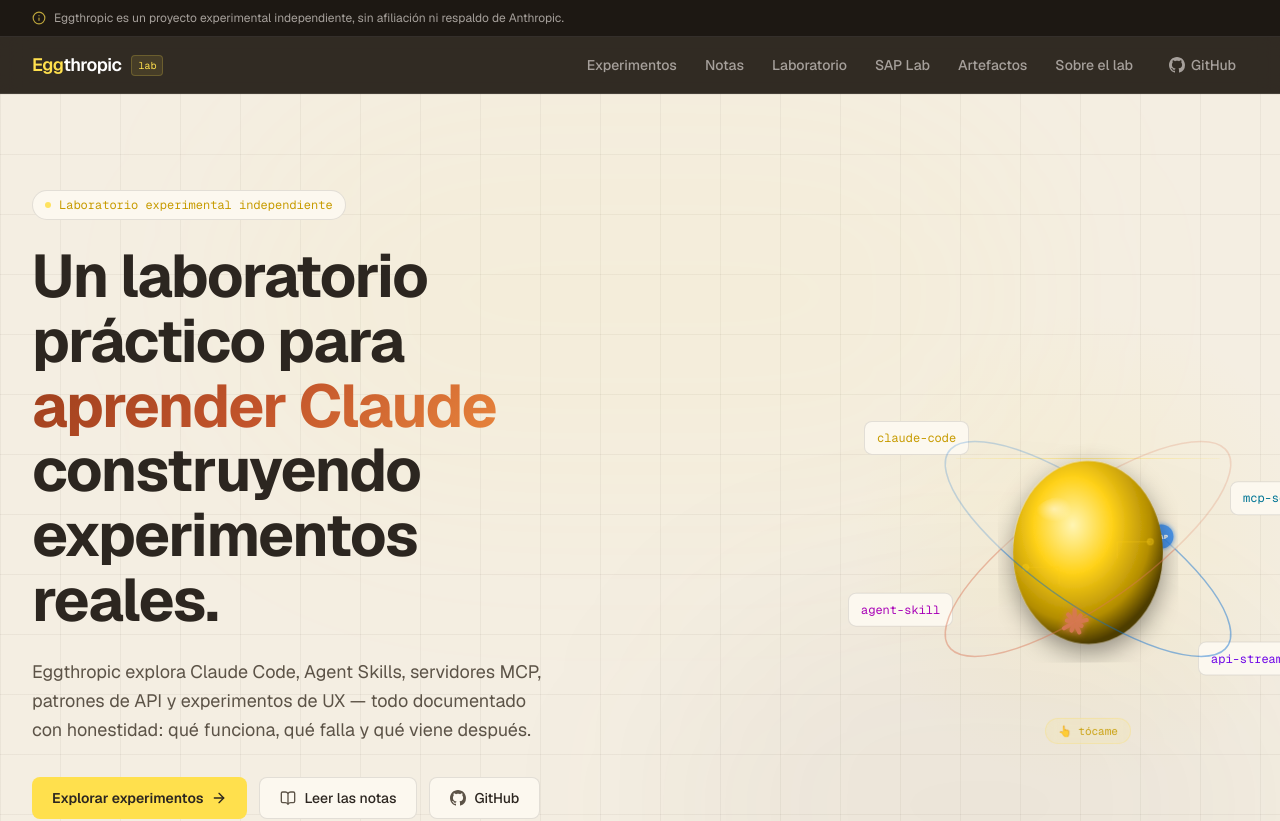
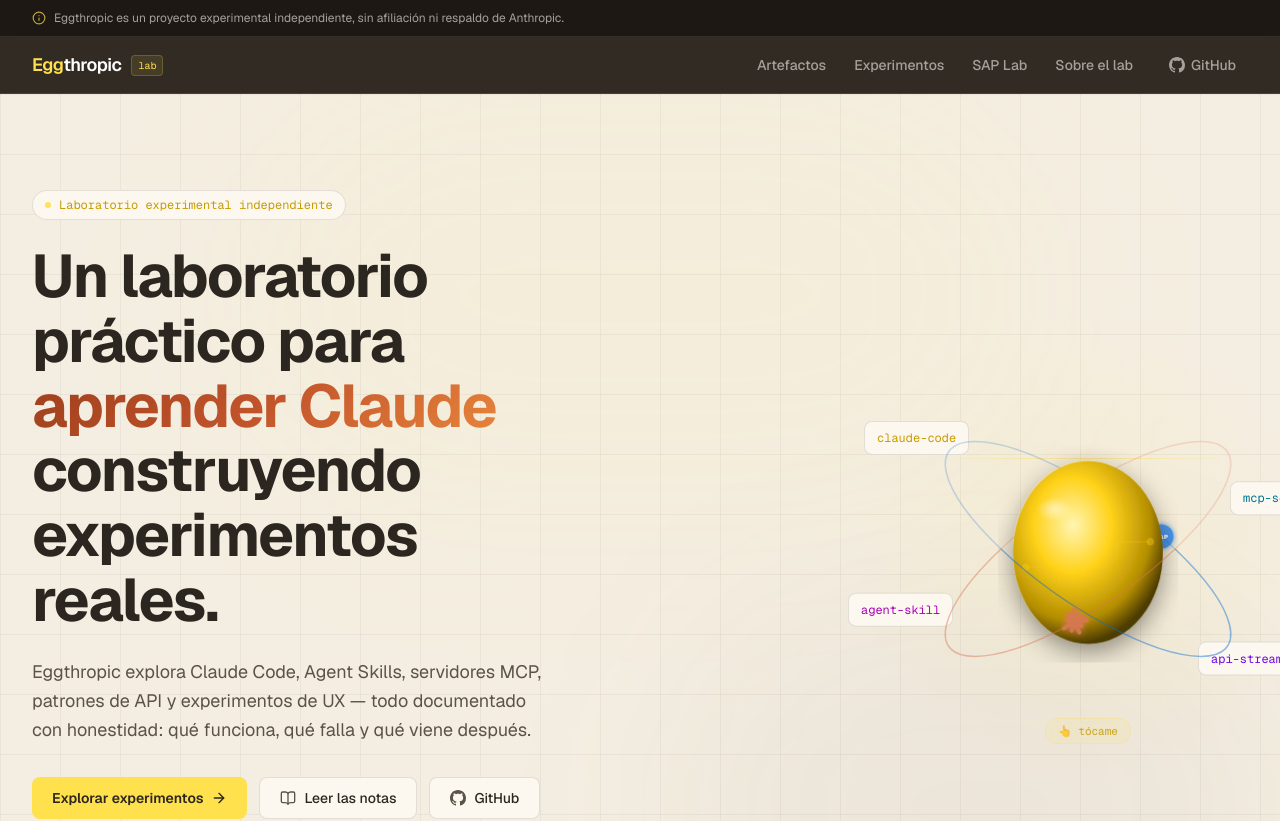
Before and after one commit to SapSaeta/Eggthropic, a Next.js app: page / in a window 1280 px wide. Shown: the top 821 px of the page. Built offline with nearby package versions, Linux system fonts and the light colour scheme.

Commit message:
Refactor Navbar links by removing duplicates
Removed duplicate nav link and updated the list.

```diff
--- a/src/components/Navbar.tsx
+++ b/src/components/Navbar.tsx
@@ -7,11 +7,9 @@
 import { cn } from "@/lib/utils";
 
 const navLinks = [
+  { href: "/artefactos", label: "Artefactos" },
   { href: "/experiments", label: "Experimentos" },
-  { href: "/notes", label: "Notas" },
-  { href: "/lab", label: "Laboratorio" },
   { href: "/sap", label: "SAP Lab" },
-  { href: "/artefactos", label: "Artefactos" },
   { href: "/about", label: "Sobre el lab" },
 ];
 
```
